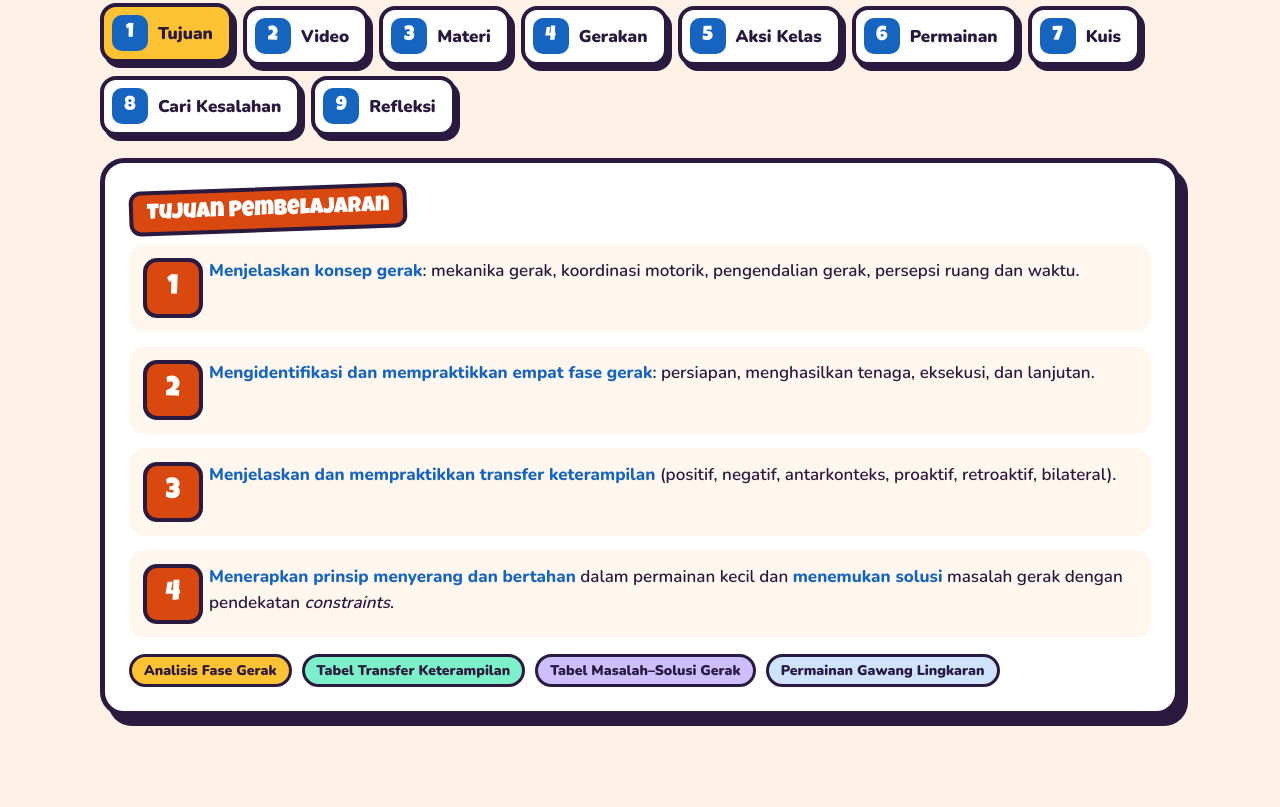
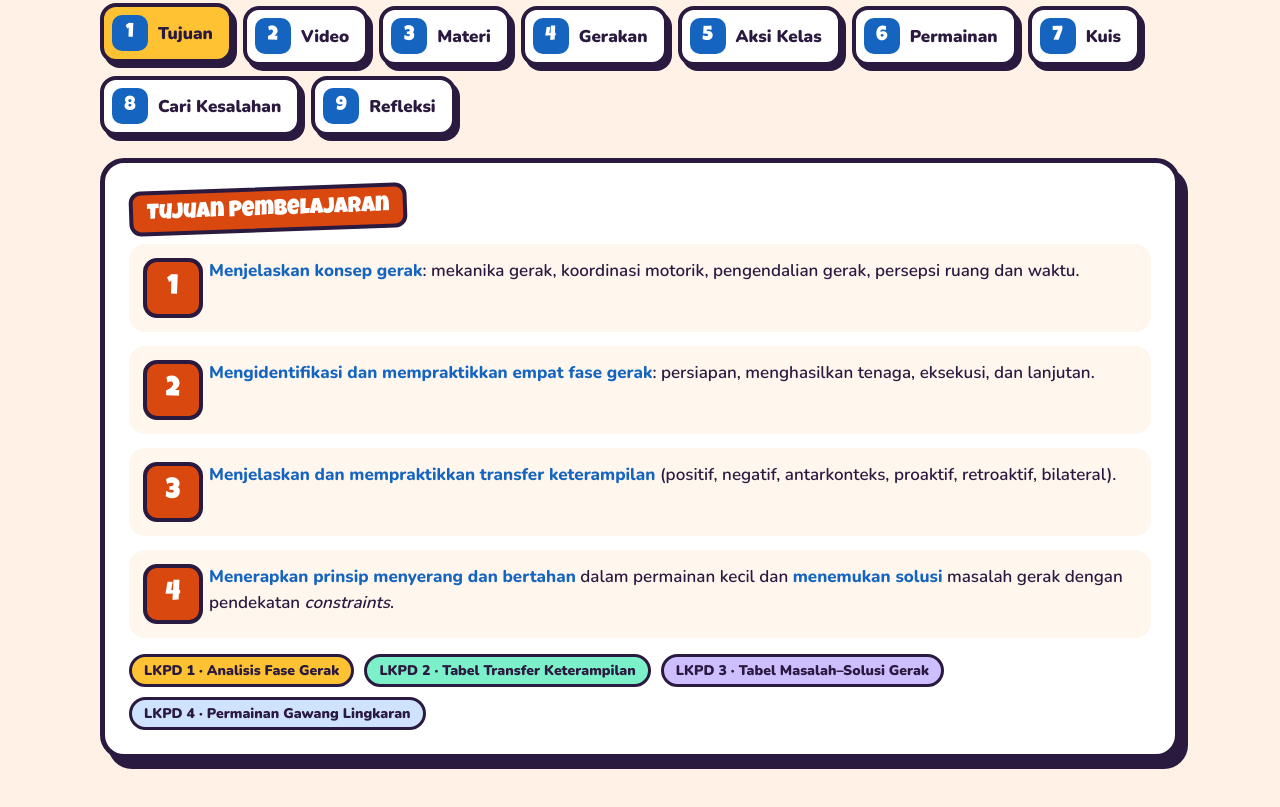
Before and after one commit to MasWahid05/Mpibab3kelas7, a plain HTML site: page index.html in a window 1280 px wide. Shown: the part 346-1153 px from the top of the page. Before the commit the page ends 1110 px from the top, so only its background shows below. Drawn offline with nearby package versions, Linux system fonts and the light colour scheme.

Commit message:
Perbarui web pembelajaran
Co-Authored-By: Claude Opus 5.5 <noreply@anthropic.com>

```diff
--- a/index.html
+++ b/index.html
@@ -357,7 +357,7 @@ window.DATA = {
     "<b>Menjelaskan dan mempraktikkan transfer keterampilan</b> (positif, negatif, antarkonteks, proaktif, retroaktif, bilateral).",
     "<b>Menerapkan prinsip menyerang dan bertahan</b> dalam permainan kecil dan <b>menemukan solusi</b> masalah gerak dengan pendekatan <i>constraints</i>."
   ],
-  lkpd: ["Analisis Fase Gerak", "Tabel Transfer Keterampilan", "Tabel Masalah–Solusi Gerak", { n: "Permainan Gawang Lingkaran", warna: "#CFE3FF" }],
+  lkpd: ["LKPD 1 · Analisis Fase Gerak", "LKPD 2 · Tabel Transfer Keterampilan", "LKPD 3 · Tabel Masalah–Solusi Gerak", { n: "LKPD 4 · Permainan Gawang Lingkaran", warna: "#CFE3FF" }],
 
   materi: [
     { judul: "Konsep gerak", pita: "A · Konsep",
```
